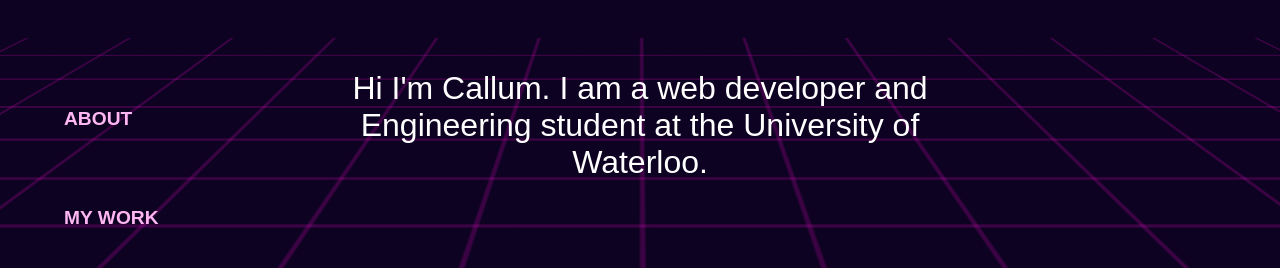
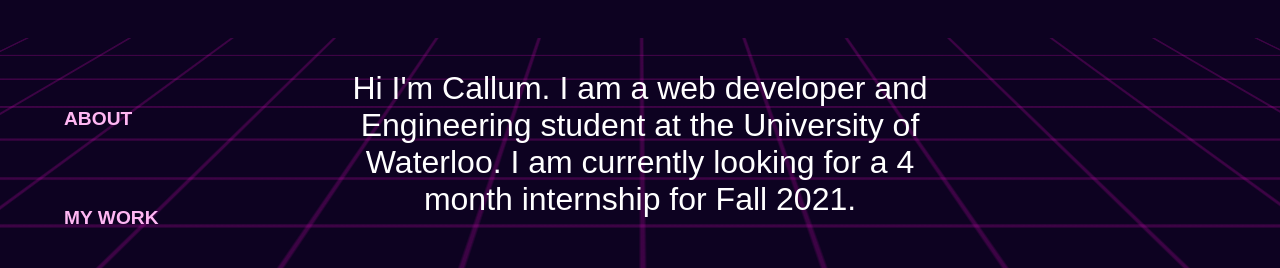
Before and after one commit to CallumFletcher/personal-website, a React (Create React App) app: page / in a window 1280 px wide. Shown: the part 122-390 px from the top of the page. Built offline with nearby package versions, Linux system fonts and the light colour scheme.

Commit message:
updating info

```diff
--- a/src/PortfolioData.json
+++ b/src/PortfolioData.json
@@ -49,7 +49,7 @@
     "type": "Hackathon Projects",
     "language": ["JavaScript", "HTML/CSS"],
     "framework": ["React", "Node.js", "Firebase"],
-    "image": "https://firebasestorage.googleapis.com/v0/b/portfolio-website-53dc1.appspot.com/o/Firebase.png?alt=media&token=9d613e70-3713-4fa3-acf6-4e96981a1bf0"
+    "image": "https://firebasestorage.googleapis.com/v0/b/portfolio-website-53dc1.appspot.com/o/Firebase%20(2).png?alt=media&token=d396bd6c-4ffb-48dd-972d-055377c26b51"
   },
   {
     "title": "StudyVille",
--- a/src/components/About.js
+++ b/src/components/About.js
@@ -8,7 +8,8 @@
       <div className="section" id="about" ref={aboutRef}>
         <p className="text">
           Hi I'm Callum. I am a web developer and Engineering student at the
-          University of Waterloo.
+          University of Waterloo. I am currently looking for a 4 month
+          internship for Fall 2021.
         </p>
       </div>
     </Fade>
```
